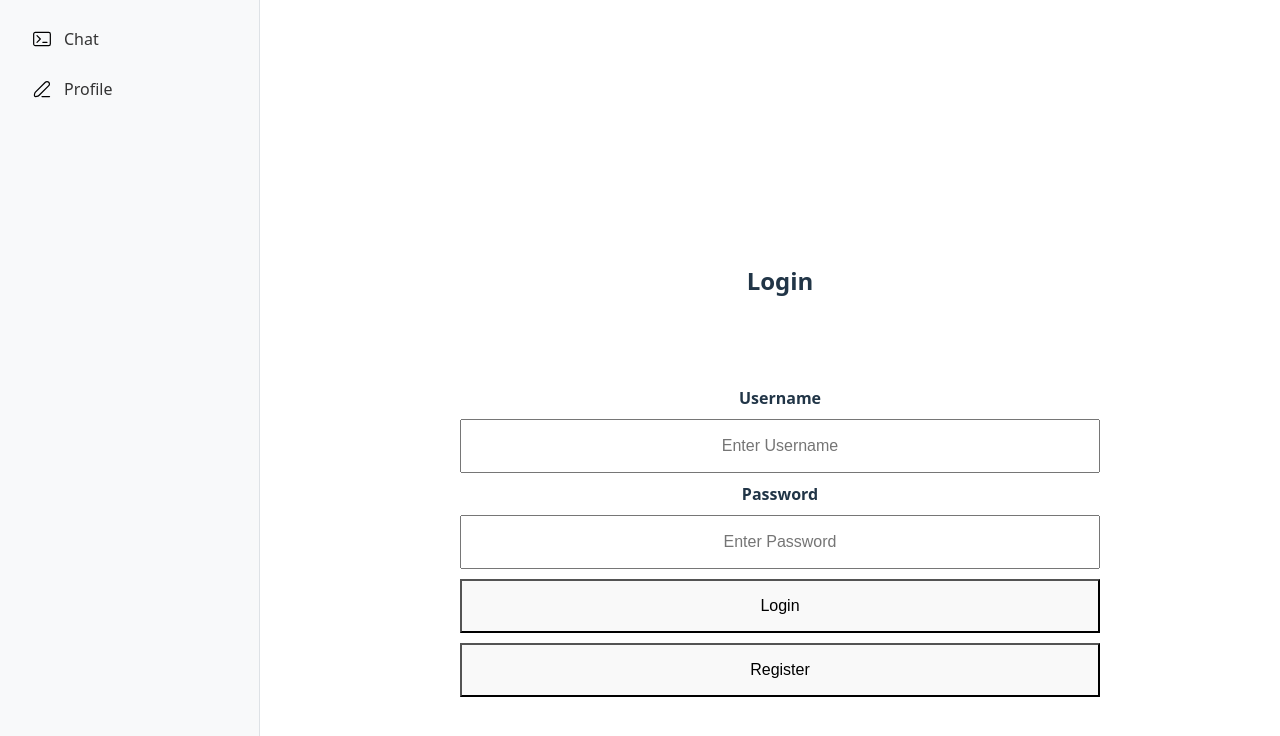
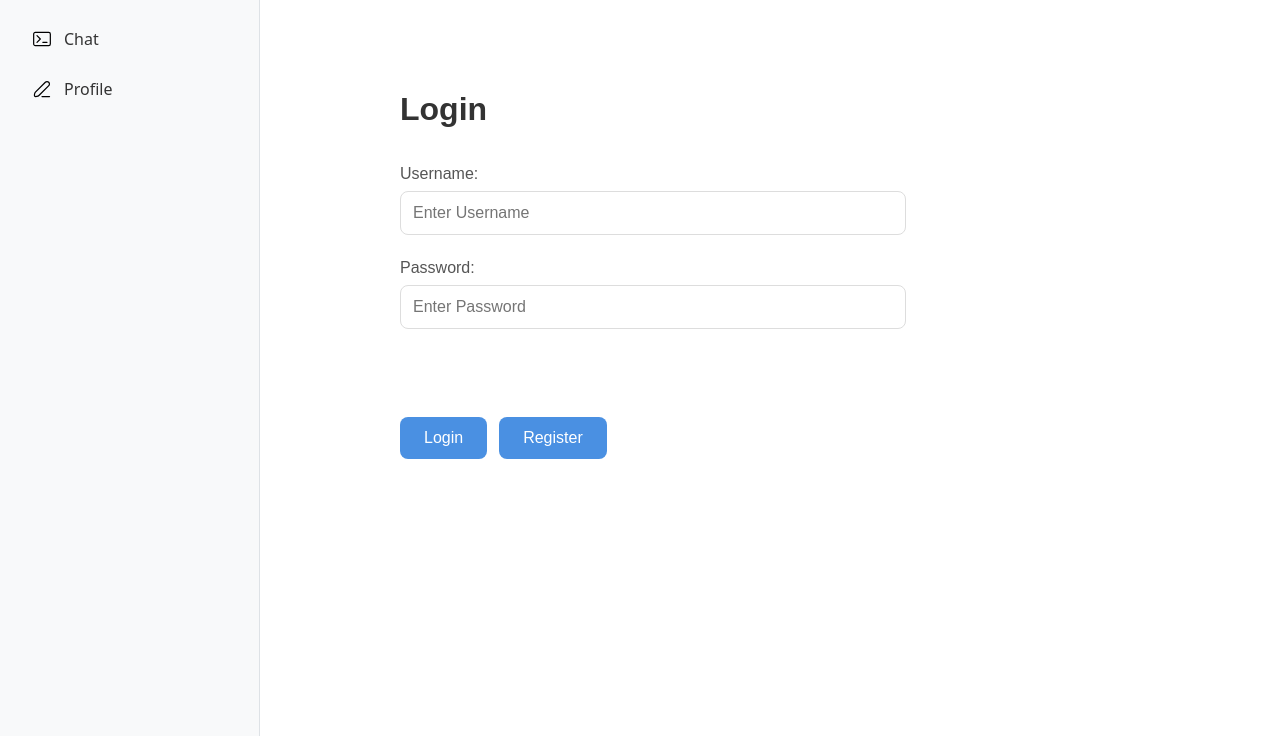
Before and after one commit to zhtgeneral/BuyWise, a React (Vite) app in the folder client/: page /login in a window 1280 px wide. Shown: the top 736 px of the page. Built offline with nearby package versions, Linux system fonts and the light colour scheme.

Commit message:
update login for consistent styling

```diff
--- a/client/src/pages/LoginPage.jsx
+++ b/client/src/pages/LoginPage.jsx
@@ -16,28 +16,39 @@ export default function LoginPage() {
 
   return (
     <main className="login-container">
-      <div className="login-title">
-        Login
-      </div>
-      <label htmlFor="username">Username</label>
+      <div className="login-scrollable">
+        <div className="login-padding">
+          <h1 className="login-header">Login</h1>
+
+          <div className="login-section">
+            <div className="login-field">
+              <label className="login-field__label">Username:</label>
               <input
-        id="username"
                 type="text"
                 value={username}
-        onChange={e => setUsername(e.target.value)}
+                onChange={(e) => setUsername(e.target.value)}
                 placeholder="Enter Username"
+                className="login-field__input"
               />
-      <label htmlFor="Password">Password</label>
+            </div>
+            <div className="login-field">
+              <label className="login-field__label">Password:</label>
               <input
                 id="password"
                 type="password"
                 value={password}
-        onChange={e => setPassword(e.target.value)}
+                onChange={(e) => setPassword(e.target.value)}
                 placeholder="Enter Password"
+                className="login-field__input"
               />
-
-      <button onClick={handleLogin}>Login</button>
-      <button onClick={handleRegister}>Register</button>
+            </div>
+          </div>
+          <div className="login-actions">
+            <button className="login-button edit" onClick={handleLogin}>Login</button>
+            <button className="login-button edit" onClick={handleRegister}>Register</button>
+          </div>
+        </div>
+      </div>
     </main>
   );
 }
--- a/client/src/styles/LoginPage.css
+++ b/client/src/styles/LoginPage.css
@@ -1,34 +1,113 @@
 .login-container {
-    display: flex;
-    flex-direction: column;
-    justify-content: center;
-    align-items: center;
+    max-width: 800px;
+    margin: 0 auto;
+    font-family: Arial, sans-serif;
     height: 100vh;
-    padding: 1rem;
-    gap: 10px;
+    display: inline;
   }
 
-.login-title {
-    font-weight: bold;
-    font-size: x-large;
-    padding: 5rem;
+.login-padding {
+  padding: 2em 6em;
 }
 
-  .login-container label {
-    font-weight: bold;
-  }
+.login-scrollable {
+  flex: 1;
+  overflow-y: auto;
+  padding: 1em 0;
+}
 
-  .login-container input {
-    box-sizing: border-box;
-    padding: 1rem;
-    font-size: 1rem;
-    width: 50vw;
-    text-align: center;
-  }
+.login-header {
+  text-align: left;
+  color: #333;
+  line-height: 100%;
+  margin-bottom: 1.5rem;
+}
 
-  .login-container button {
-    padding: 1rem;
-    font-size: 1rem;
-    width: 50vw;
-    cursor: pointer;
-  }
+.login-subheader {
+  text-align: left;
+  color: #444;
+  margin: 1.5rem 0 1rem 0;
+}
+
+.login-section {
+  text-align: left;
+  padding: 1em 0;
+  margin-bottom: 1rem;
+}
+
+.login-field {
+  margin-bottom: 1.5rem;
+  text-align: left;
+}
+
+.login-field label {
+  display: block;
+  margin-bottom: 0.5rem;
+  font-weight: 500;
+  color: #555;
+}
+
+.login-field input {
+  width: 100%;
+  padding: 0.75rem;
+  border: 1px solid #ddd;
+  border-radius: 8px;
+  font-size: 1rem;
+  max-width: 480px;
+}
+
+.login-field input:focus {
+  outline: none;
+  border-color: #4a90e2;
+  box-shadow: 0 0 0 2px rgba(74, 144, 226, 0.2);
+}
+
+.login-field input:disabled {
+  background-color: #f5f5f5;
+  color: #666;
+  cursor: not-allowed;
+}
+
+.login-actions {
+  margin-top: 2rem;
+  padding: 1rem 0;
+  display: flex;
+  gap: 0.75rem;
+}
+
+.login-button {
+  padding: 0.75rem 1.5rem;
+  border: none;
+  border-radius: 8px;
+  font-size: 1rem;
+  cursor: pointer;
+  transition: all 0.2s ease;
+}
+
+.login-button {
+  background-color: #4a90e2;
+  color: white;
+}
+
+.login-button:hover {
+  opacity: 0.9;
+  transform: translateY(-1px);
+}
+
+.login-scrollable::-webkit-scrollbar {
+  width: 16px;
+}
+
+.login-scrollable::-webkit-scrollbar-track {
+  background: #f1f1f1;
+  border-radius: 8px;
+}
+
+.login-scrollable::-webkit-scrollbar-thumb {
+  background: #ccc;
+  border-radius: 8px;
+}
+
+.login-scrollable::-webkit-scrollbar-thumb:hover {
+  background: #aaa;
+}
```
Lines whose indentation alone changed are shown as unchanged.
